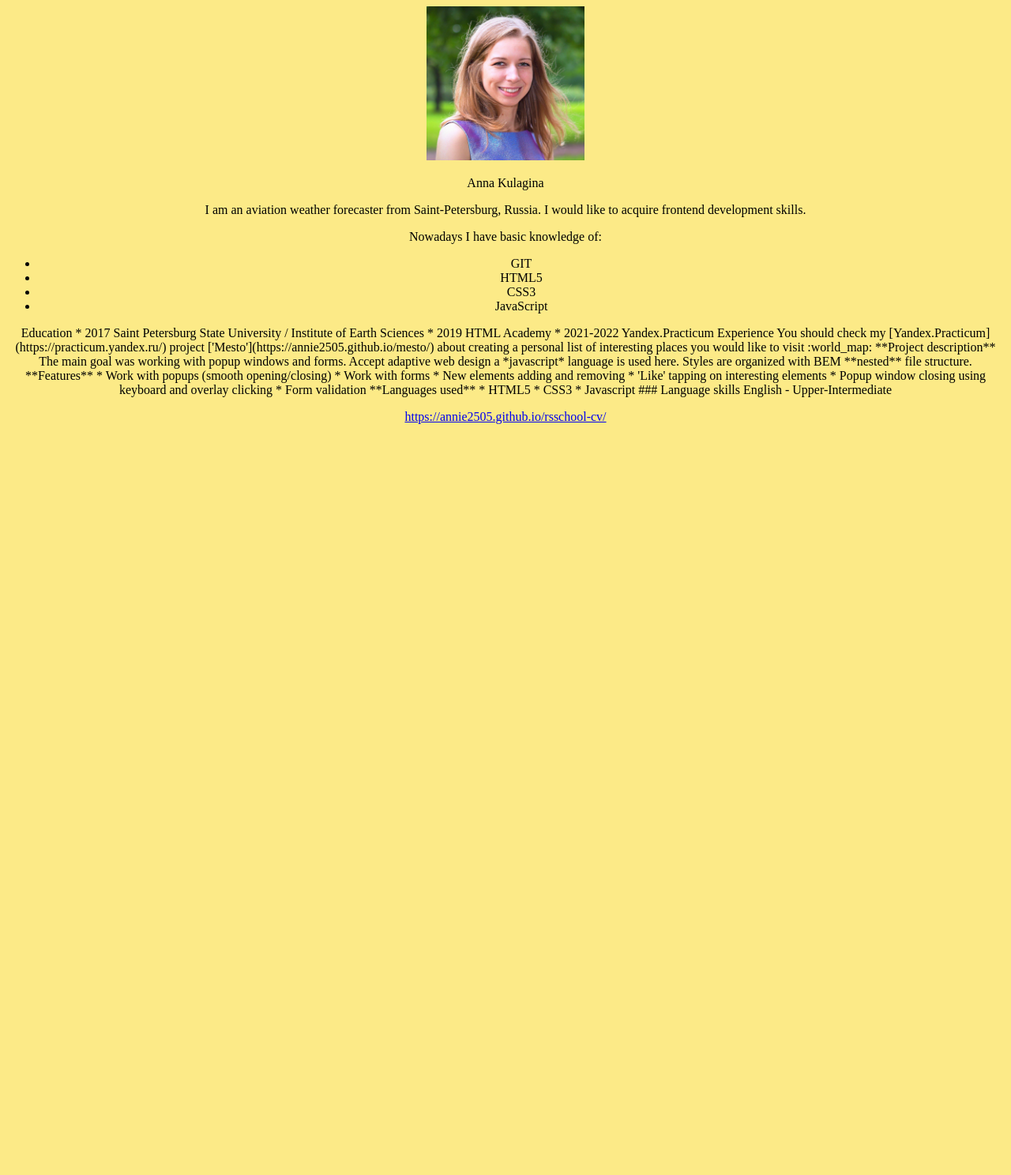
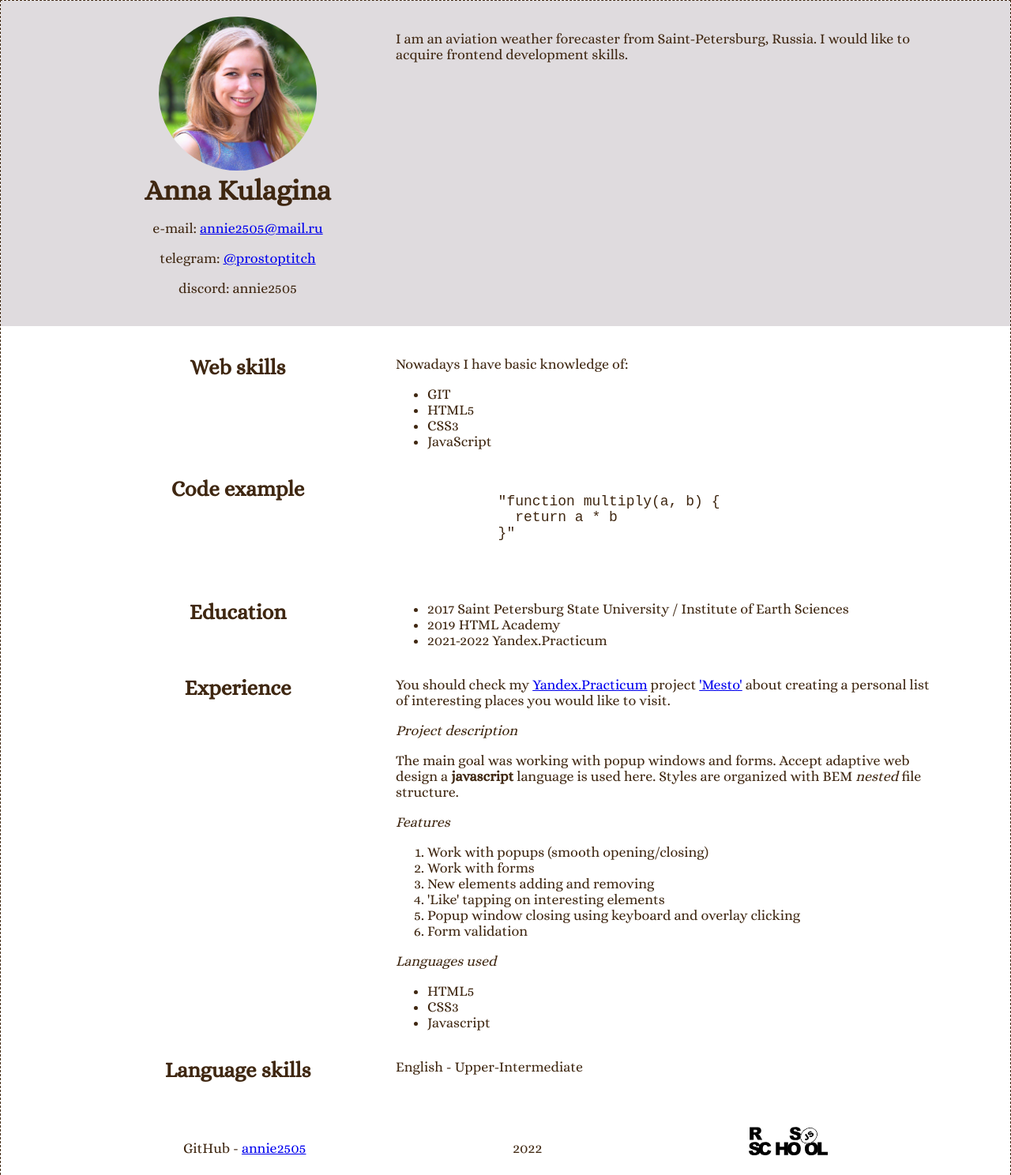
Before and after one commit to annie2505/rsschool-cv, a plain HTML site: page index.html in a window 1280 px wide. Shown: the top 1488 px of the page at 79% size. Before the commit the page ends 800 px from the top, so only its background shows below. Drawn offline with Linux system fonts and the light colour scheme.

Commit message:
feat: upload cv and add links

```diff
--- a/index.html
+++ b/index.html
@@ -4,59 +4,95 @@
     <meta charset="UTF-8">
     <meta http-equiv="X-UA-Compatible" content="IE=edge">
     <meta name="viewport" content="width=device-width, initial-scale=1.0">
-    <title>Document</title>
+    <title>CV</title>
     <link rel="stylesheet" href="./style.css">
+    <link rel="icon" href="./assets/img/favicon.ico">
   </head>
   <body class="page">
-    <header>
+    <header class="header">
+      <div class="profile-info">
         <img class="avatar" src="./assets/img/profile.jpg" alt="my photo">
-        <p>Anna Kulagina</p>
+        <h1 class="header-title">Anna Kulagina</h1>
+        <p>e-mail: <a href="annie2505@mail.ru">annie2505@mail.ru</a></p>
+        <p>telegram: <a href="https://t.me/prostoptitch/">@prostoptitch</a></p>
+        <p>discord: annie2505</p>
+      </div>
+      <div class="about-info">
+        <p>I am an aviation weather forecaster from Saint-Petersburg, Russia. I would like to acquire frontend development skills.</p>
+      </div>
+
     </header>
-    <main>
-      <p>I am an aviation weather forecaster from Saint-Petersburg, Russia. I would like to acquire frontend development skills.</p>
-
+    <main class="main">
+      <section class="section">
+        <h2 class="section-title">Web skills</h2>
+        <div>
           <p>Nowadays I have basic knowledge of:</p>
-        <ul>
+          <ul class="skills-list">
             <li>GIT</li>
             <li>HTML5</li>
             <li>CSS3</li>
             <li>JavaScript</li>
           </ul>
+        </div>
+      </section>
 
+      <section class="section">
+        <h2 class="section-title">Code example</h2>
+        <pre>
+          <code>
+            "function multiply(a, b) {
+              return a * b
+            }"
+          </code>
+        </pre>
+      </section>
 
-      <p>Education
-        * 2017 Saint Petersburg State University / Institute of Earth Sciences
-        * 2019 HTML Academy
-        * 2021-2022 Yandex.Practicum
+      <section class="section">
+        <h2 class="section-title">Education</h2>
+        <div>
+          <ul>
+            <li>2017 Saint Petersburg State University / Institute of Earth Sciences</li>
+            <li>2019 HTML Academy</li>
+            <li>2021-2022 Yandex.Practicum</li>
+          </ul>
+        </div>
+      </section>
 
-        Experience
-        You should check my [Yandex.Practicum](https://practicum.yandex.ru/) project ['Mesto'](https://annie2505.github.io/mesto/) about creating a personal list of interesting places you would like to visit :world_map:
+      <section class="section">
+        <h2 class="section-title">Experience</h2>
+        <div>
+          <p>You should check my <a href="https://practicum.yandex.ru/">Yandex.Practicum</a> project <a href="https://annie2505.github.io/mesto/">'Mesto'</a> about creating a personal list of interesting places you would like to visit.</p>
+          <p><i>Project description</i></p>
+          <p>The main goal was working with popup windows and forms. Accept adaptive web design a <b>javascript</b> language is used here. Styles are organized with BEM <i>nested</i> file structure.</p>
+          <p><i>Features</i></p>
+          <ol>
+            <li>Work with popups (smooth opening/closing)</li>
+            <li>Work with forms</li>
+            <li>New elements adding and removing</li>
+            <li>'Like' tapping on interesting elements</li>
+            <li>Popup window closing using keyboard and overlay clicking</li>
+            <li>Form validation</li>
+          </ol>
+          <p><i>Languages used</i></p>
+          <ul>
+            <li>HTML5</li>
+            <li>CSS3</li>
+            <li>Javascript</li>
+          </ul>
+        </div>
+      </section>
 
-        **Project description**
-
-        The main goal was working with popup windows and forms.
-        Accept adaptive web design a *javascript* language is used here.
-        Styles are organized with BEM **nested** file structure.
-
-        **Features**
-        * Work with popups (smooth opening/closing)
-        * Work with forms
-        * New elements adding and removing
-        * 'Like' tapping on interesting elements
-        * Popup window closing using keyboard and overlay clicking
-        * Form validation
-
-        **Languages used**
-        * HTML5
-        * CSS3
-        * Javascript
-
-        ### Language skills
-        English - Upper-Intermediate
-      </p>
+      <section class="section">
+        <h2 class="section-title">Language skills</h2>
+        <p>English - Upper-Intermediate</p>
+      </section>
     </main>
-    <footer>
-      <a href="https://annie2505.github.io/rsschool-cv/">https://annie2505.github.io/rsschool-cv/</a>
+    <footer class="footer">
+      <p>GitHub - <a href="https://github.com/annie2505">annie2505</a></p>
+      <p>2022</p>
+      <a class="rsschool-logo" href="https://rs.school/js/">
+        <img class="rs-logo" src="./assets/svg/rs_school_js.svg" alt="RS School logo">
+      </a>
     </footer>
   </body>
 </html>
--- a/style.css
+++ b/style.css
@@ -1,8 +1,73 @@
+@font-face {
+  font-family: "Alice";
+  src: url("./assets/fonts/Alice-Regular.ttf");
+}
+
 .page {
+  max-width: 1440px;
+  min-height: 100vh;
+  margin: 0 auto;
+  font-family: "Alice";
+  font-size: 18px;
+  color: rgb(63, 39, 17);
+  display: flex;
+  flex-direction: column;
+  justify-content: space-between;
+  border: 1px dashed rgb(63, 39, 17);
+}
+
+.header {
+  background-color: rgb(223, 219, 222);
+  min-width: 400px;
   text-align: center;
-  background-color: rgb(252, 234, 135);
+  padding: 20px 100px;
+  display: flex;
+}
+
+.header-title {
+  margin: 0;
+}
+
+.profile-info {
+  min-width: 400px;
+}
+
+.about-info {
+  text-align: left;
 }
 
 .avatar {
-    width: 200px;
+  width: 200px;
+  border-radius: 50%;
 }
+
+.skills-list {
+  text-align: left;
+}
+
+.main {
+  background-color: #fff;
+  padding: 20px 100px;
+}
+
+.section {
+  display: flex;
+  /* justify-content: center; */
+}
+
+.section-title {
+  min-width: 400px;
+  margin: 16px 0;
+  text-align: center;
+}
+
+.footer {
+  padding: 20px 100px;
+  text-align: center;
+  display: flex;
+  justify-content: space-around;
+}
+
+.rs-logo {
+  width: 100px;
+}
```
Also changed, not shown: assets/fonts/Alice-Regular.ttf (added), assets/fonts/OFL.txt (added), assets/img/favicon.ico (added), assets/svg/rs_school_js.svg (added). Lines whose indentation alone changed are shown as unchanged.
